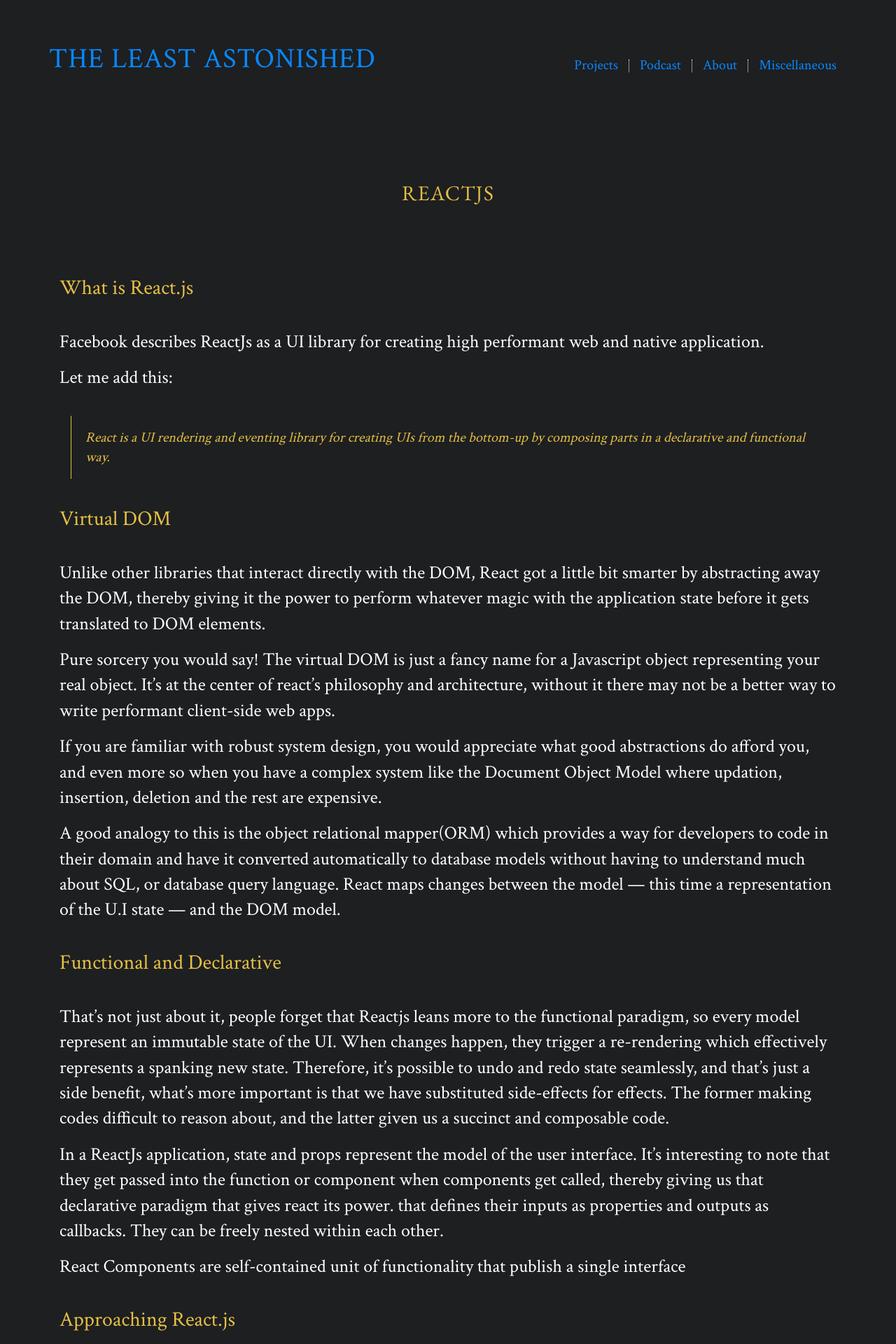
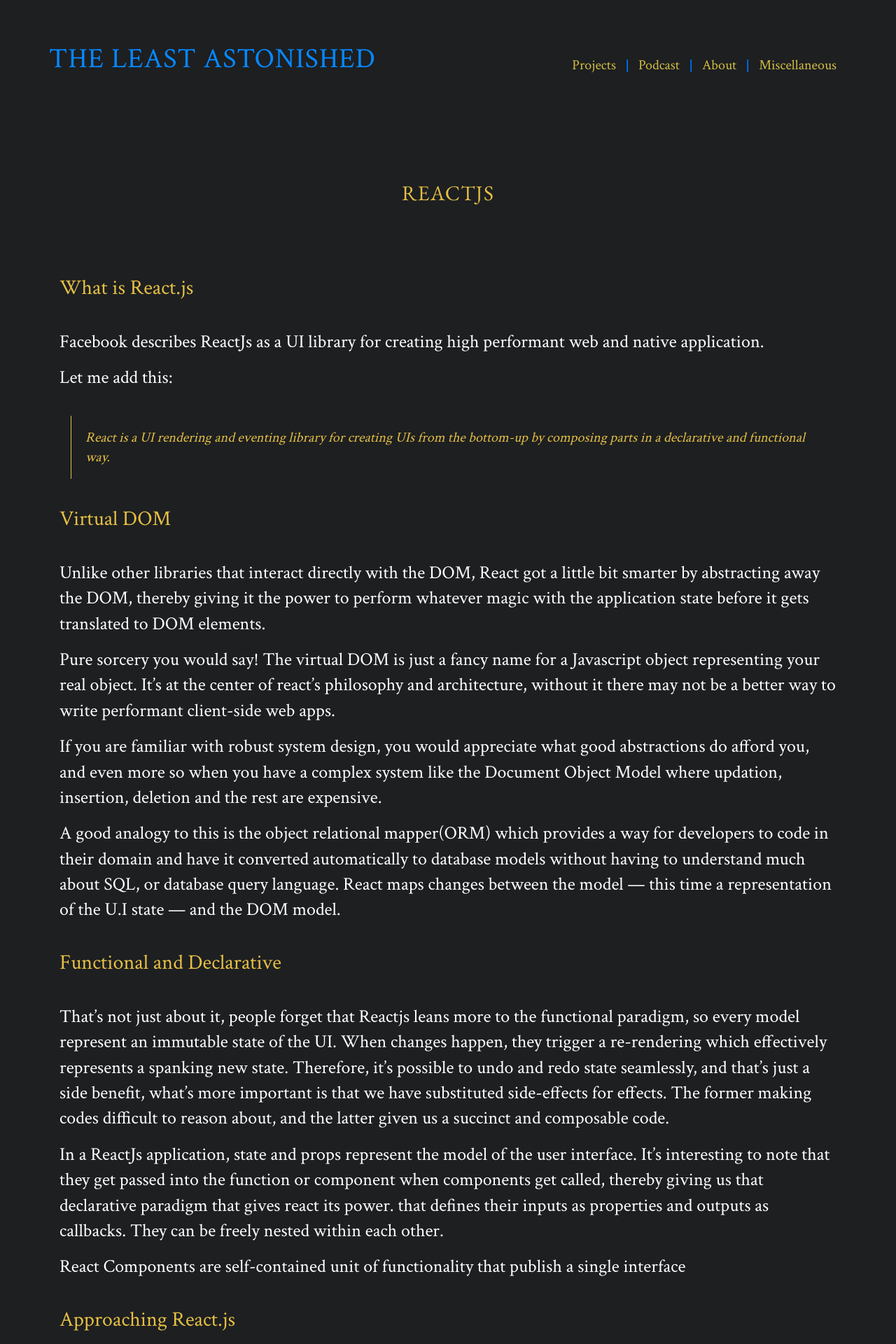
Before and after one commit to yeleywale/yeleywale.github.io, a Jekyll site: the page built from _posts/2017-4-10-Get Started with ReactJs.md, in a window 1280 px wide. Shown: the top 1920 px of the page at 70% size. Built offline with Jekyll 4.4.1, drawn with Linux system fonts in a browser that asks for light colours; nearby versions of some CDN libraries.

Commit message:
Enhanced frontend in style.css

```diff
--- a/_sass/_variables.scss
+++ b/_sass/_variables.scss
@@ -8,6 +8,10 @@
 @font-face {
     font-family: 'Hoefler';
     src: url('./Hoefler-regular.ttf') format('truetype');
+}
+@font-face {
+    font-family: 'Hoefler';
+    src: url('./Whitney-Medium.ttf') format('truetype');
 }
 
 // Colors
--- a/style.scss
+++ b/style.scss
@@ -328,9 +328,9 @@
       float: right;
       padding: 3px 15px 5px 15px;
       line-height: 10px;
-      color: #0788ff;
+      color: #d3be41;
       font-family: $Crimson;
-      border-left: 1px dotted white;
+      border-left: 2px groove #007bff;
 
       &:hover {
         color: $textColor;
@@ -369,7 +369,7 @@
         text-decoration: none;
 
         li {
-          font-size: 24px;
+          font-size: 28px;
           font-family: $Crimson;
           padding: 0.4em 0px 0.4em 0px;
           margin-left: auto;
@@ -399,7 +399,7 @@
           text-align: right;
           color: #0788ff;
           text-align: left;
-          font-size: 20px;
+          font-size: 22px;
           padding-top: 4px;
 
           &:hover {
@@ -480,12 +480,12 @@
 
     a {
       font-weight: 900;
-      font-size: 30px;
+      font-size: 40px;
       text-indent: 10px;
       color: $textColor;
 
       &:hover {
-        color: $highlight;
+        color: $textColor;
       }
     }
   }
@@ -496,6 +496,11 @@
     color: $highlight;
     text-align: left;
     padding-top:20px;
+    span {
+      span {
+        color: white;
+      }
+    }
   }
 
   .post {
```
Also changed, not shown: _incomplete_posts/2018-4-10-Fleshing out Typeclasses in Scala.md (renamed from _posts/2018-4-10-Fleshing out Typeclasses in Scala.md).
